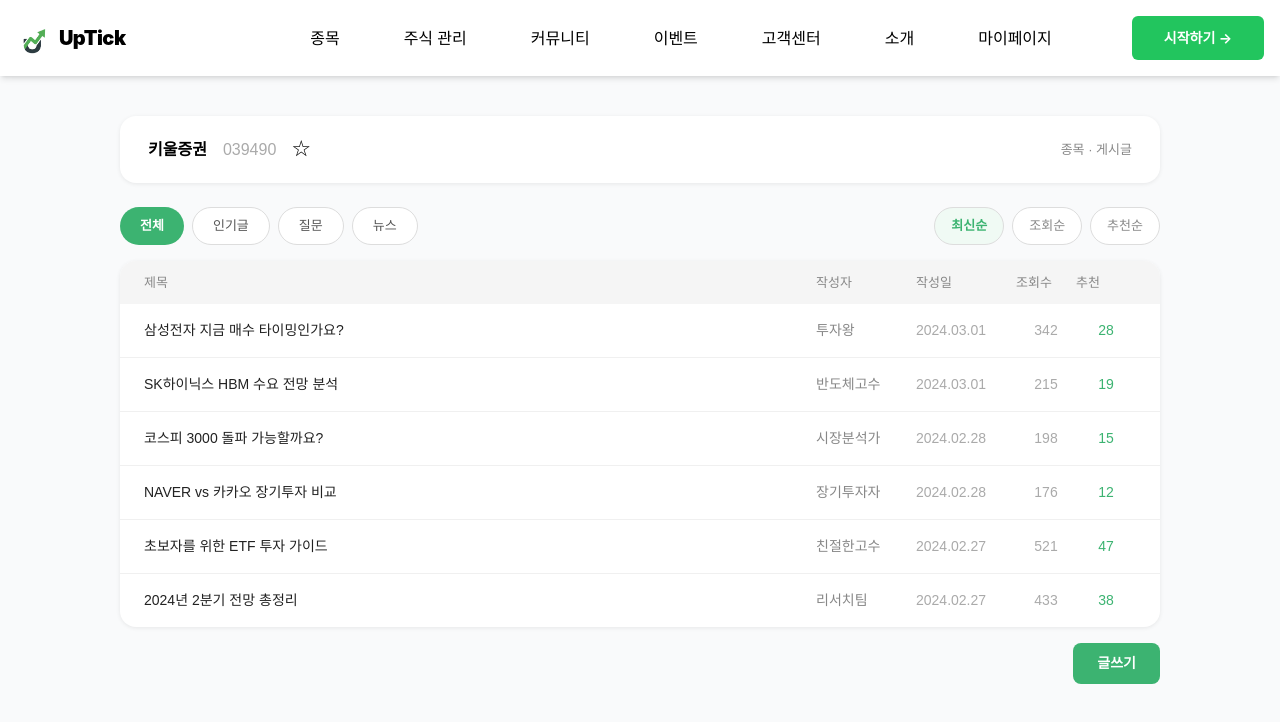
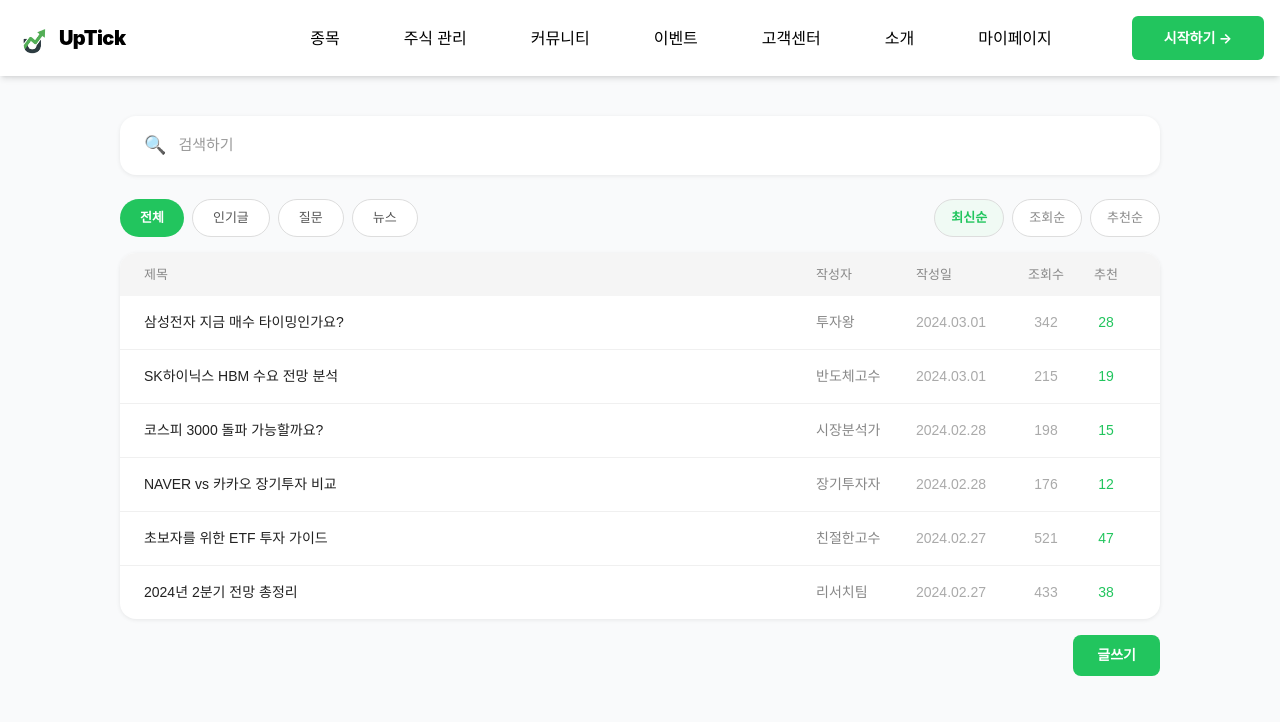
Before and after one commit to By-Jiinlee/2026_Graduate-Project, a React (Vite) app in the folder client/: page /community in a window 1280 px wide. Shown: the top 722 px of the page. Built offline with nearby package versions, Linux system fonts and the light colour scheme.

Commit message:
feat: 종목 정보 제거 및 게시글 검색 기능 추가

```diff
--- /dev/null
+++ b/client/src/globlal.d.ts
@@ -0,0 +1,3 @@
+interface Window {
+  ethereum?: any
+}
--- a/client/src/pages/Community.tsx
+++ b/client/src/pages/Community.tsx
@@ -3,93 +3,74 @@ import { useState } from 'react'
 export default function Community() {
   const [activeTab, setActiveTab] = useState('전체')
   const [activeFilter, setActiveFilter] = useState('최신순')
+  const [searchTerm, setSearchTerm] = useState('') // 검색어 상태 추가
 
   const tabs = ['전체', '인기글', '질문', '뉴스']
   const filters = ['최신순', '조회순', '추천순']
 
   const posts = [
-    {
-      id: 1,
-      title: '삼성전자 지금 매수 타이밍인가요?',
-      author: '투자왕',
-      date: '2024.03.01',
-      views: 342,
-      likes: 28,
-    },
-    {
-      id: 2,
-      title: 'SK하이닉스 HBM 수요 전망 분석',
-      author: '반도체고수',
-      date: '2024.03.01',
-      views: 215,
-      likes: 19,
-    },
-    {
-      id: 3,
-      title: '코스피 3000 돌파 가능할까요?',
-      author: '시장분석가',
-      date: '2024.02.28',
-      views: 198,
-      likes: 15,
-    },
-    {
-      id: 4,
-      title: 'NAVER vs 카카오 장기투자 비교',
-      author: '장기투자자',
-      date: '2024.02.28',
-      views: 176,
-      likes: 12,
-    },
-    {
-      id: 5,
-      title: '초보자를 위한 ETF 투자 가이드',
-      author: '친절한고수',
-      date: '2024.02.27',
-      views: 521,
-      likes: 47,
-    },
-    {
-      id: 6,
-      title: '2024년 2분기 전망 총정리',
-      author: '리서치팀',
-      date: '2024.02.27',
-      views: 433,
-      likes: 38,
-    },
+    { id: 1, title: '삼성전자 지금 매수 타이밍인가요?', author: '투자왕', date: '2024.03.01', views: 342, likes: 28 },
+    { id: 2, title: 'SK하이닉스 HBM 수요 전망 분석', author: '반도체고수', date: '2024.03.01', views: 215, likes: 19 },
+    { id: 3, title: '코스피 3000 돌파 가능할까요?', author: '시장분석가', date: '2024.02.28', views: 198, likes: 15 },
+    { id: 4, title: 'NAVER vs 카카오 장기투자 비교', author: '장기투자자', date: '2024.02.28', views: 176, likes: 12 },
+    { id: 5, title: '초보자를 위한 ETF 투자 가이드', author: '친절한고수', date: '2024.02.27', views: 521, likes: 47 },
+    { id: 6, title: '2024년 2분기 전망 총정리', author: '리서치팀', date: '2024.02.27', views: 433, likes: 38 },
   ]
 
+  // 검색어에 따른 필터링 로직
+  const filteredPosts = posts.filter(post =>
+    post.title.toLowerCase().includes(searchTerm.toLowerCase()) ||
+    post.author.toLowerCase().includes(searchTerm.toLowerCase())
+  )
+
   return (
-    <div
-      style={{
-        fontFamily: 'sans-serif',
-        padding: '40px 120px',
-        minHeight: '100vh',
-        backgroundColor: '#f9fafb',
-      }}
-    >
-      {/* 종목 검색 바 */}
-      <div
-        style={{
+    <div style={{ fontFamily: 'sans-serif', padding: '40px 120px', minHeight: '100vh', backgroundColor: '#f9fafb' }}>
+
+      {/* 게시글 검색 바 (기존 종목 영역 대체) */}
+      <div style={{
         backgroundColor: '#fff',
         borderRadius: '16px',
-          padding: '20px 28px',
+        padding: '16px 24px',
         marginBottom: '24px',
         boxShadow: '0 1px 4px rgba(0,0,0,0.08)',
         display: 'flex',
         alignItems: 'center',
-          gap: '16px',
+        position: 'relative'
+      }}>
+        <span style={{ marginRight: '12px', fontSize: '18px', color: '#888' }}>🔍</span>
+        <input
+          type="text"
+          placeholder="검색하기"
+          value={searchTerm}
+          onChange={(e) => setSearchTerm(e.target.value)}
+          style={{
+            flex: 1,
+            border: 'none',
+            outline: 'none',
+            fontSize: '15px',
+            color: '#333',
+            backgroundColor: 'transparent'
+          }}
+        />
+        {searchTerm && (
+          <button
+            onClick={() => setSearchTerm('')}
+            style={{
+              border: 'none',
+              background: 'none',
+              color: '#ccc',
+              cursor: 'pointer',
+              fontSize: '18px'
             }}
           >
-        <span style={{ fontWeight: 'bold', fontSize: '16px' }}>키울증권</span>
-        <span style={{ color: '#aaa' }}>039490</span>
-        <span style={{ fontSize: '18px' }}>☆</span>
-        <div style={{ flex: 1 }} />
-        <span style={{ fontSize: '13px', color: '#888' }}>종목 · 게시글</span>
+            ×
+          </button>
+        )}
       </div>
 
-      {/* 탭 */}
+      {/* 탭 및 필터 영역 */}
       <div style={{ display: 'flex', gap: '8px', marginBottom: '16px' }}>
-        {tabs.map((tab) => (
+        {tabs.map(tab => (
           <button
             key={tab}
             onClick={() => setActiveTab(tab)}
@@ -97,7 +78,7 @@ export default function Community() {
               padding: '8px 20px',
               borderRadius: '20px',
               border: activeTab === tab ? 'none' : '1px solid #ddd',
-              backgroundColor: activeTab === tab ? '#3CB371' : '#fff',
+              backgroundColor: activeTab === tab ? '#22C55E' : '#fff',
               color: activeTab === tab ? '#fff' : '#555',
               fontWeight: activeTab === tab ? '600' : '400',
               fontSize: '13px',
@@ -110,8 +91,7 @@ export default function Community() {
 
         <div style={{ flex: 1 }} />
 
-        {/* 필터 */}
-        {filters.map((f) => (
+        {filters.map(f => (
           <button
             key={f}
             onClick={() => setActiveFilter(f)}
@@ -120,7 +100,7 @@ export default function Community() {
               borderRadius: '20px',
               border: '1px solid #ddd',
               backgroundColor: activeFilter === f ? '#f0faf4' : '#fff',
-              color: activeFilter === f ? '#3CB371' : '#888',
+              color: activeFilter === f ? '#22C55E' : '#888',
               fontWeight: activeFilter === f ? '600' : '400',
               fontSize: '13px',
               cursor: 'pointer',
@@ -132,17 +112,14 @@ export default function Community() {
       </div>
 
       {/* 게시글 목록 */}
-      <div
-        style={{
+      <div style={{
         backgroundColor: '#fff',
         borderRadius: '16px',
         boxShadow: '0 1px 4px rgba(0,0,0,0.08)',
         overflow: 'hidden',
-        }}
-      >
+      }}>
         {/* 헤더 */}
-        <div
-          style={{
+        <div style={{
           display: 'grid',
           gridTemplateColumns: '1fr 100px 100px 60px 60px',
           padding: '12px 24px',
@@ -150,60 +127,48 @@ export default function Community() {
           fontSize: '13px',
           color: '#888',
           fontWeight: '500',
-          }}
-        >
+        }}>
           <span>제목</span>
           <span>작성자</span>
           <span>작성일</span>
-          <span>조회수</span>
-          <span>추천</span>
+          <span style={{ textAlign: 'center' }}>조회수</span>
+          <span style={{ textAlign: 'center' }}>추천</span>
         </div>
 
-        {posts.map((post, i) => (
+        {filteredPosts.length > 0 ? (
+          filteredPosts.map((post, i) => (
             <div
               key={post.id}
               style={{
                 display: 'grid',
                 gridTemplateColumns: '1fr 100px 100px 60px 60px',
                 padding: '16px 24px',
-              borderBottom: i < posts.length - 1 ? '1px solid #f0f0f0' : 'none',
+                borderBottom: i < filteredPosts.length - 1 ? '1px solid #f0f0f0' : 'none',
                 fontSize: '14px',
                 cursor: 'pointer',
                 transition: 'background 0.15s',
               }}
-            onMouseEnter={(e) =>
-              (e.currentTarget.style.backgroundColor = '#f9fafb')
-            }
-            onMouseLeave={(e) =>
-              (e.currentTarget.style.backgroundColor = '#fff')
-            }
+              onMouseEnter={e => (e.currentTarget.style.backgroundColor = '#f9fafb')}
+              onMouseLeave={e => (e.currentTarget.style.backgroundColor = '#fff')}
             >
-            <span style={{ color: '#222', fontWeight: '500' }}>
-              {post.title}
-            </span>
+              <span style={{ color: '#222', fontWeight: '500' }}>{post.title}</span>
               <span style={{ color: '#888' }}>{post.author}</span>
               <span style={{ color: '#aaa' }}>{post.date}</span>
-            <span style={{ color: '#aaa', textAlign: 'center' }}>
-              {post.views}
-            </span>
-            <span style={{ color: '#3CB371', textAlign: 'center' }}>
-              {post.likes}
-            </span>
+              <span style={{ color: '#aaa', textAlign: 'center' }}>{post.views}</span>
+              <span style={{ color: '#22C55E', textAlign: 'center' }}>{post.likes}</span>
             </div>
-        ))}
+          ))
+        ) : (
+          <div style={{ padding: '40px', textAlign: 'center', color: '#888' }}>
+            검색 결과가 없습니다.
+          </div>
+        )}
       </div>
 
       {/* 글쓰기 버튼 */}
-      <div
-        style={{
-          display: 'flex',
-          justifyContent: 'flex-end',
-          marginTop: '16px',
-        }}
-      >
-        <button
-          style={{
-            backgroundColor: '#3CB371',
+      <div style={{ display: 'flex', justifyContent: 'flex-end', marginTop: '16px' }}>
+        <button style={{
+          backgroundColor: '#22C55E',
           color: '#fff',
           padding: '10px 24px',
           borderRadius: '8px',
@@ -211,8 +176,7 @@ export default function Community() {
           fontSize: '14px',
           fontWeight: '600',
           cursor: 'pointer',
-          }}
-        >
+        }}>
           글쓰기
         </button>
       </div>
--- /dev/null
+++ b/package.json
@@ -0,0 +1,6 @@
+{
+  "dependencies": {
+    "apexcharts": "^5.10.4",
+    "react-apexcharts": "^2.1.0"
+  }
+}
```
Also changed, not shown: 1 other file (tests, documents, lock files or other folders). Lines whose indentation alone changed are shown as unchanged.
